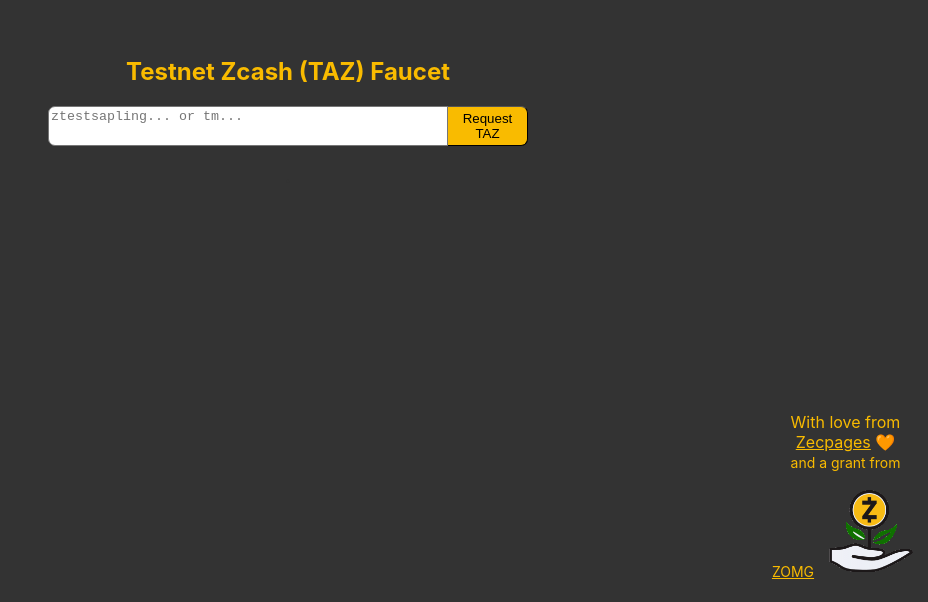
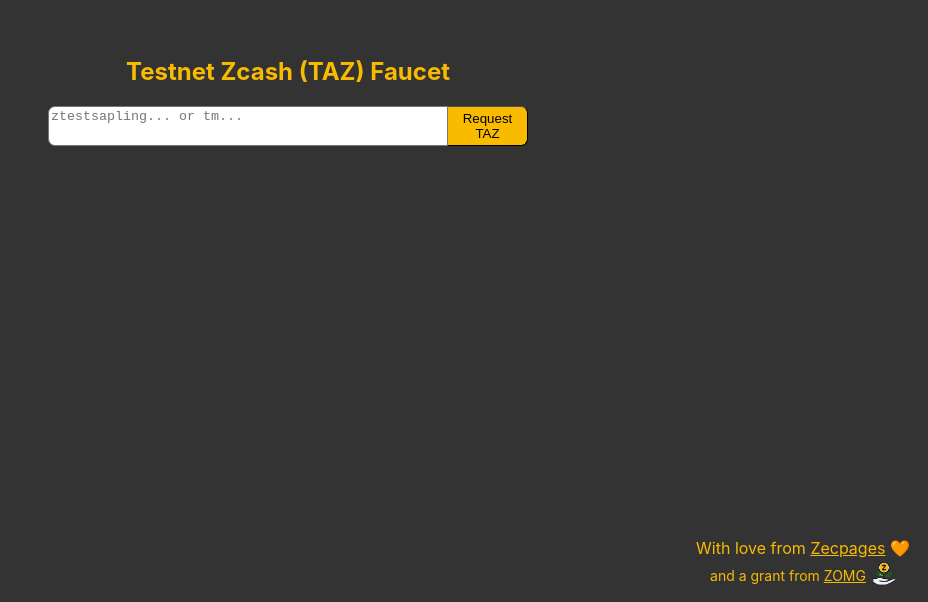
Before and after one commit to michaelharms6010/zcash-faucet, a React (Create React App) app in the folder faucet-react/: page / in a window 1280 px wide. Shown: the part 198-800 px from the top of the page, without its empty margins (352-1280 px from the left). Built offline with nearby package versions, Linux system fonts and the light colour scheme; no server answers.

Commit message:
ack styling

```diff
--- a/faucet-react/src/App.css
+++ b/faucet-react/src/App.css
@@ -4,6 +4,16 @@
 
 .zaddr {
   word-break: break-all;
+}
+
+.zomg-logo {
+  width: 30px;
+  height: 30px;
+}
+
+.safe-link {
+  display: flex;
+  align-items: center;
 }
 
 html {
@@ -56,7 +66,9 @@
   position: fixed;
   bottom: 5px;
   right: 5px;
-  width: 155px;
+  width: 240px;
+  font-size: 16px;
+  line-height: .4;
 }
 
 #disclaimer a {
```
